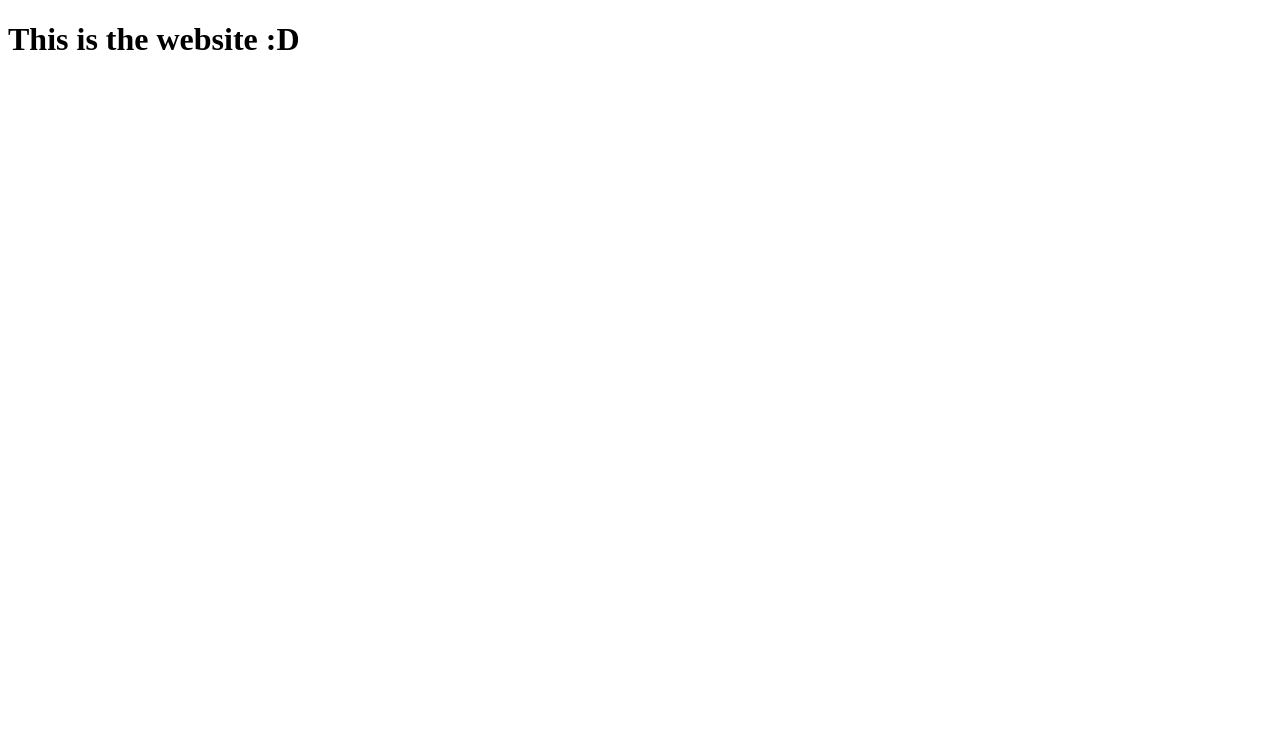
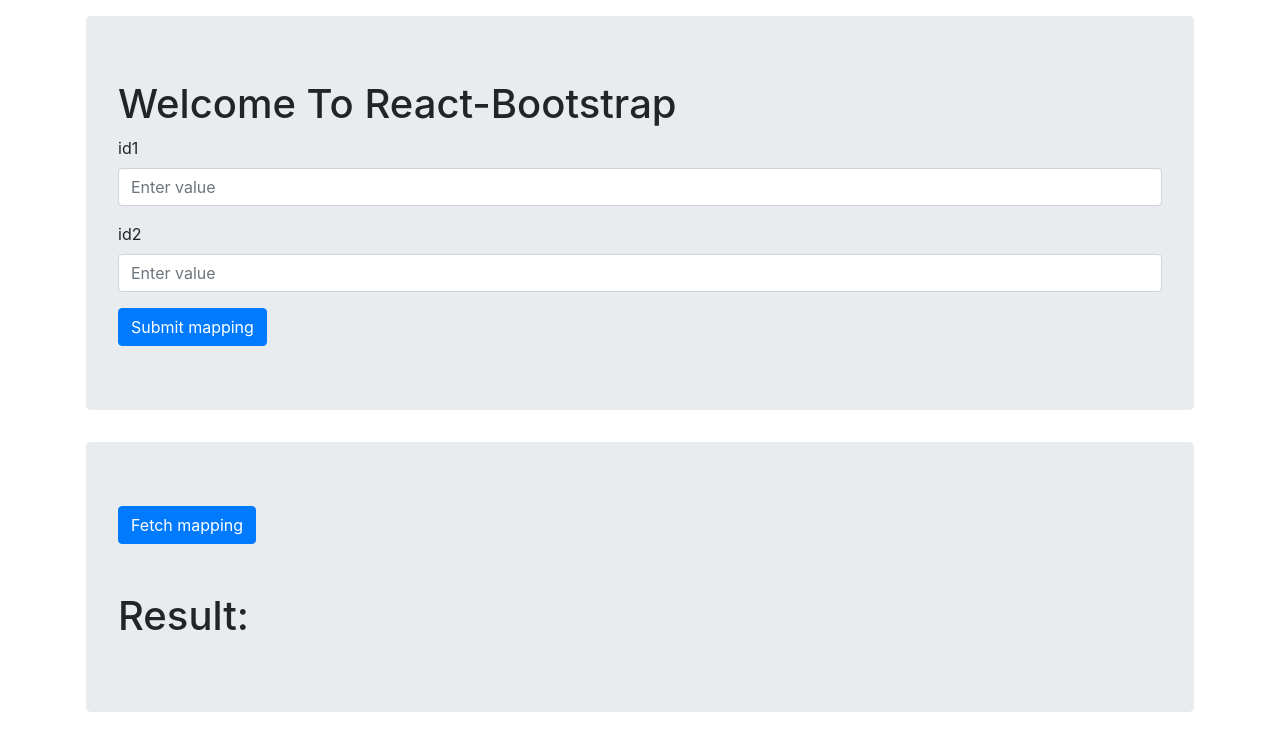
Before and after one commit to TomasNovo/FEUP-SINF, a React (Create React App) app in the folder frontend/: page / in a window 1280 px wide. Shown: the top 750 px of the page. Built offline with nearby package versions, Linux system fonts and the light colour scheme.

Commit message:
Add post and get component for calling backend API

```diff
--- a/frontend/package.json
+++ b/frontend/package.json
@@ -6,7 +6,9 @@
     "@material-ui/core": "^4.6.1",
     "@material-ui/icons": "^4.5.1",
     "axios": "^0.19.0",
+    "bootstrap": "^4.3.1",
     "react": "^16.11.0",
+    "react-bootstrap": "^1.0.0-beta.14",
     "react-dom": "^16.11.0",
     "react-scripts": "3.2.0"
   },
--- a/frontend/src/App.js
+++ b/frontend/src/App.js
@@ -1,13 +1,67 @@
 import React from 'react';
+import 'bootstrap/dist/css/bootstrap.min.css';
+import Jumbotron from "react-bootstrap/Jumbotron";
+import Container from "react-bootstrap/Container";
+import Button from 'react-bootstrap/Button';
+import axios from 'axios';
 
-function App() {
-  return (
-    <div className="App">
-      <header className="App-header">
-        <h1>This is the website :D</h1>
-      </header>
-    </div>
-  );
-}
+import CustomForm from './CustomForm';
+
+const API_PORT = 7000;
+
+class App extends React.Component
+{
+	constructor(props)
+	{
+		super(props);
+
+		this.state =
+		{
+			data: "",
+		};
+	}
+
+	setData(input)
+	{
+		this.setState({data: input});
+	}
+
+	getDataFromDb = () =>
+	{
+		var self = this;
+		axios.get('http://localhost:' + API_PORT +  '/api/mapping')
+		.then(function (res)
+		{
+			self.setData(JSON.stringify(res.data));
+		})
+		.catch(function (error)
+		{
+			// handle error
+			console.log(error);
+		})
+
+	};
+
+	render() {
+		return (
+			<Container className="p-3">
+				<Jumbotron>
+					<h1 className="header">Welcome To React-Bootstrap</h1>
+					<CustomForm />
+				</Jumbotron>
+
+				<Jumbotron>
+					<Button variant="primary" onClick={() => {this.getDataFromDb();}}>
+						Fetch mapping
+					</Button>
+					<h1><br></br>Result:</h1>
+					<div>
+						{this.state.data}
+					</div>
+				</Jumbotron>
+			</Container>
+		);
+	}
+};
 
 export default App;
--- /dev/null
+++ b/frontend/src/CustomForm.js
@@ -0,0 +1,71 @@
+import React from 'react';
+import CustomTextBox from './CustomTextBox';
+import axios from 'axios';
+
+const API_PORT = 7000;
+
+class CustomForm extends React.Component
+{
+	constructor(props)
+	{
+		super(props);
+		this.state =
+		{
+			textBoxes: Array(2).fill(null)
+		};
+
+		for (var i = 0; i < 2; i++)
+		{
+			this.state.textBoxes[i] = new CustomTextBox(props, "id"+i);
+		}
+
+		this.handleSubmit = this.handleSubmit.bind(this);
+	}
+
+	handleSubmit(event)
+	{
+		// alert('A name was submitted: ' + this.state.textBoxes[0].state.value + ", " + this.state.textBoxes[1].state.value);
+
+		axios.post('http://localhost:' + API_PORT +  '/api/mapping',
+		{
+			id1: this.state.textBoxes[0].state.value,
+			id2: this.state.textBoxes[1].state.value
+		})
+		.then(function (response)
+		{
+			console.log(response);
+		})
+		.catch(function (error)
+		{
+			console.log(error);
+		});
+
+		event.preventDefault();
+	}
+
+	render() {
+	  return (
+		// <form onSubmit={this.handleSubmit}>
+		//   <label>
+		// 	Name:
+		// 	<input type="text" value={this.state.value} onChange={this.handleChange} />
+		//   </label>
+		//   <input type="submit" value="Submit" />
+		// </form>
+
+		<form onSubmit={this.handleSubmit}>
+			<div className="form-group">
+				<label>id1</label>
+				{this.state.textBoxes[0].render()}
+			</div>
+			<div className="form-group">
+				<label >id2</label>
+				{this.state.textBoxes[1].render()}
+			</div>
+			<button type="submit" className="btn btn-primary" value="Submit">Submit mapping</button>
+		</form>
+	  );
+	}
+};
+
+export default CustomForm;
--- /dev/null
+++ b/frontend/src/CustomTextBox.js
@@ -0,0 +1,35 @@
+import React from 'react';
+
+class CustomTextBox extends React.Component
+{
+	constructor(props, id)
+	{
+		super(props);
+		this.state =
+		{
+			value: '',
+			id: id
+		};
+
+		this.handleChange = this.handleChange.bind(this);
+	}
+
+	handleChange(event)
+	{
+		var id = this.state.id;
+
+		this.state =
+		{
+			value: event.target.value,
+			id: id
+		};
+	}
+
+	render() {
+	  return (
+		<input type="text" className="form-control" id={this.state.id} placeholder="Enter value" onChange={this.handleChange}></input>
+	  );
+	}
+};
+
+export default CustomTextBox;
```
Also changed, not shown: 1 other file (tests, documents, lock files or other folders).
